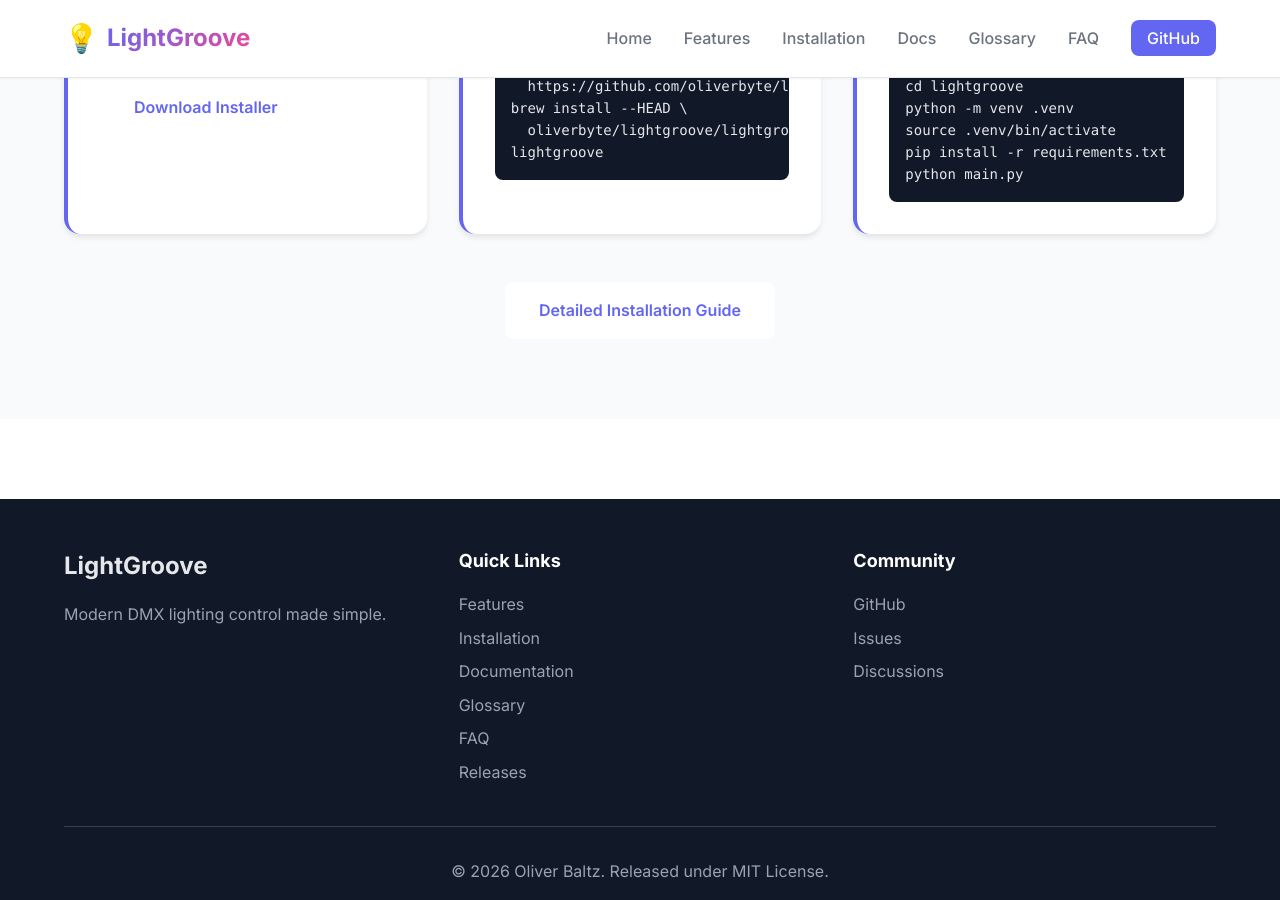
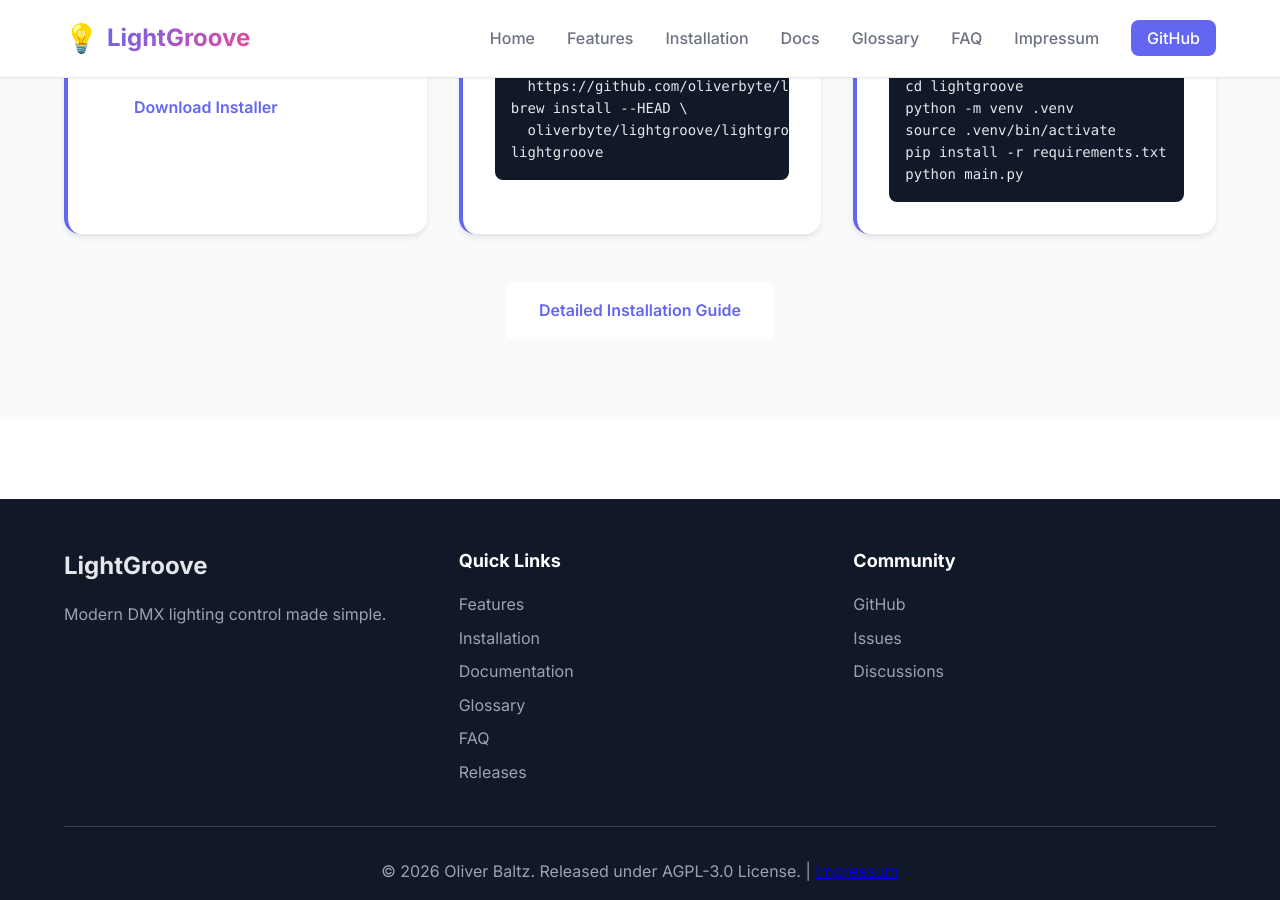
Before and after one commit to oliverbyte/lightgroove, a Jekyll site: the page built from website/index.md, in a window 1280 px wide and 900 px high, scrolled down 3096 px. Built offline with Jekyll 4.4.1, drawn with Linux system fonts in a browser that asks for light colours.

Commit message:
Add Impressum page for German legal compliance (§5 TMG)
- Create minimal imprint page with template for personal information
- Add Impressum link to main navigation
- Add Impressum link to footer
- Fix license name from MIT to AGPL-3.0

```diff
--- a/website/_layouts/default.html
+++ b/website/_layouts/default.html
@@ -26,6 +26,7 @@
         <li><a href="{{ '/docs' | relative_url }}">Docs</a></li>
         <li><a href="{{ '/glossary' | relative_url }}">Glossary</a></li>
         <li><a href="{{ '/faq' | relative_url }}">FAQ</a></li>
+        <li><a href="{{ '/imprint' | relative_url }}">Impressum</a></li>
         <li><a href="https://github.com/{{ site.repository }}" target="_blank" rel="noopener" class="github-link">GitHub</a></li>
       </ul>
       <button class="mobile-menu-toggle" aria-label="Toggle menu">
@@ -68,7 +69,7 @@
         </div>
       </div>
       <div class="footer-bottom">
-        <p>&copy; {{ 'now' | date: "%Y" }} {{ site.author }}. Released under MIT License.</p>
+        <p>&copy; {{ 'now' | date: "%Y" }} {{ site.author }}. Released under AGPL-3.0 License. | <a href="{{ '/imprint' | relative_url }}">Impressum</a></p>
       </div>
     </div>
   </footer>
```
Also changed, not shown: website/_pages/imprint.md (added, +42 -0 lines).
